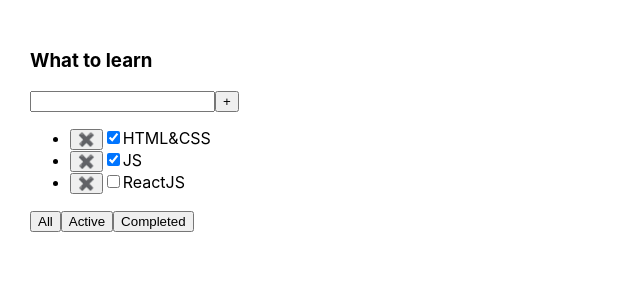
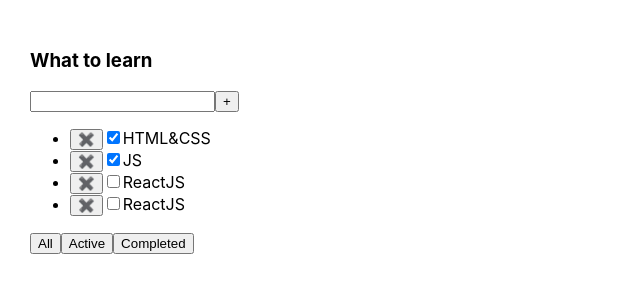
Before and after one commit to AShamshin/Todolist, a React (Create React App) app: page / in a window 1280 px wide. Shown: the top 300 px of the page, without its empty margins (0-640 px from the left). Built offline with nearby package versions, Linux system fonts and the light colour scheme.

Commit message:
Todolist filter

```diff
--- a/src/App.tsx
+++ b/src/App.tsx
@@ -2,30 +2,59 @@
 import './App.css';
 import { TaskType, Todolist } from './Todolist';
 
+export type ButtonNameType = 'All' | 'Active' | 'Completed';
+
 function App() {
-  //   let tasks1 = [
-  //     { id: 1, title: 'HTML&CSS', isDone: true },
-  //     { id: 2, title: 'JS', isDone: true },
-  //     { id: 3, title: 'ReactJS', isDone: false },
-  //   ];
-
   let [tasks1, setTasks1] = useState<Array<TaskType>>([
     { id: 1, title: 'HTML&CSS', isDone: true },
     { id: 2, title: 'JS', isDone: true },
     { id: 3, title: 'ReactJS', isDone: false },
+    { id: 4, title: 'ReactJS', isDone: false },
   ]);
 
   const removeTask = (taskId: number) => {
-    // tasks1 = tasks1.filter((el: TaskType) => el.id !== taskId);
     setTasks1(tasks1.filter((el: TaskType) => el.id !== taskId));
   };
 
+  let [filterTask, setFilterTask] = useState<ButtonNameType>('All');
+
+  const filteringTasks = (buttonName: ButtonNameType) => {
+    setFilterTask(buttonName);
+  };
+
+  let filteredTasks = tasks1;
+  if (filterTask === 'Active') {
+    filteredTasks = tasks1.filter((el) => el.isDone);
+  }
+  if (filterTask === 'Completed') {
+    filteredTasks = tasks1.filter((el) => !el.isDone);
+  }
+
   return (
     <div className='App'>
-      <Todolist title='What to learn' tasks={tasks1} removeTask={removeTask} />
-      {/* <Todolist title='Songs' tasks={tasks2} /> */}
+      <Todolist
+        title='What to learn'
+        tasks={filteredTasks}
+        removeTask={removeTask}
+        filteringTasks={filteringTasks}
+      />
     </div>
   );
 }
 
 export default App;
+
+//  let [filterTack, setFilterTack] = useState<ButtonNameType>('All');
+
+//  const filteringTasks = (buttonName: ButtonNameType) => {
+//    setFilterTack(buttonName);
+//  };
+
+//  let filteredTasks = tasks1;
+
+//  if (filterTack === 'Active') {
+//    filteredTasks = tasks1.filter((el) => el.isDone);
+//  }
+//  if (filterTack === 'Completed') {
+//    filteredTasks = tasks1.filter((el) => !el.isDone);
+//  }
--- a/src/Todolist.tsx
+++ b/src/Todolist.tsx
@@ -1,3 +1,5 @@
+import { ButtonNameType } from './App';
+
 export type TaskType = {
   id: number;
   title: string;
@@ -8,6 +10,7 @@
   title: string;
   tasks: Array<TaskType>;
   removeTask: (id: number) => void;
+  filteringTasks: (buttonName: ButtonNameType) => void;
 };
 
 export function Todolist(props: PropsType) {
@@ -36,9 +39,27 @@
         })}
       </ul>
       <div>
-        <button>All</button>
-        <button>Active</button>
-        <button>Completed</button>
+        <button
+          onClick={() => {
+            props.filteringTasks('All');
+          }}
+        >
+          All
+        </button>
+        <button
+          onClick={() => {
+            props.filteringTasks('Active');
+          }}
+        >
+          Active
+        </button>
+        <button
+          onClick={() => {
+            props.filteringTasks('Completed');
+          }}
+        >
+          Completed
+        </button>
       </div>
     </div>
   );
```
